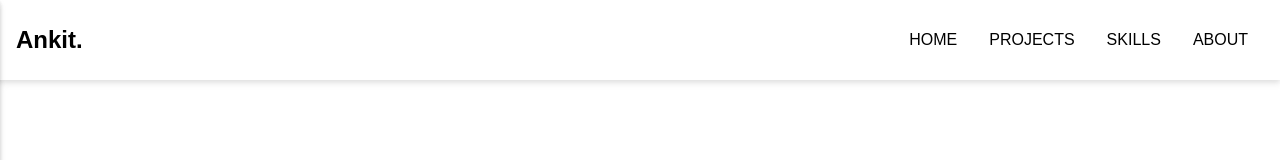
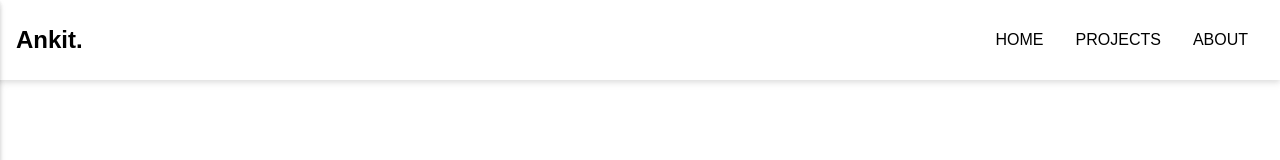
Before and after one commit to ankitsinghmyself/sample-portfolio1, a Next.js app: page / in a window 1280 px wide. Shown: the top 160 px of the page. Built offline with nearby package versions, Linux system fonts and the light colour scheme.

Commit message:
hide skills

```diff
--- a/components/navbar.js
+++ b/components/navbar.js
@@ -61,7 +61,7 @@ function MobileNav({ open, setOpen }) {
             PROJECTS
           </a>
         </Link>
-        <Link href="/skills">
+        {/* <Link href="/skills">
           <a
             className="text-xl font-normal my-4"
             onClick={() =>
@@ -72,7 +72,7 @@ function MobileNav({ open, setOpen }) {
           >
             SKILLS
           </a>
-        </Link>
+        </Link> */}
       </div>
     </div>
   );
@@ -116,7 +116,7 @@ export default function Navbar() {
         <div className="hidden md:flex">
           <NavLink to="/">HOME</NavLink>
           <NavLink to="/projects">PROJECTS</NavLink>
-          <NavLink to="/skills">SKILLS</NavLink>
+          {/* <NavLink to="/skills">SKILLS</NavLink> */}
           <NavLink to="/about">ABOUT</NavLink>
         </div>
       </div>
```
